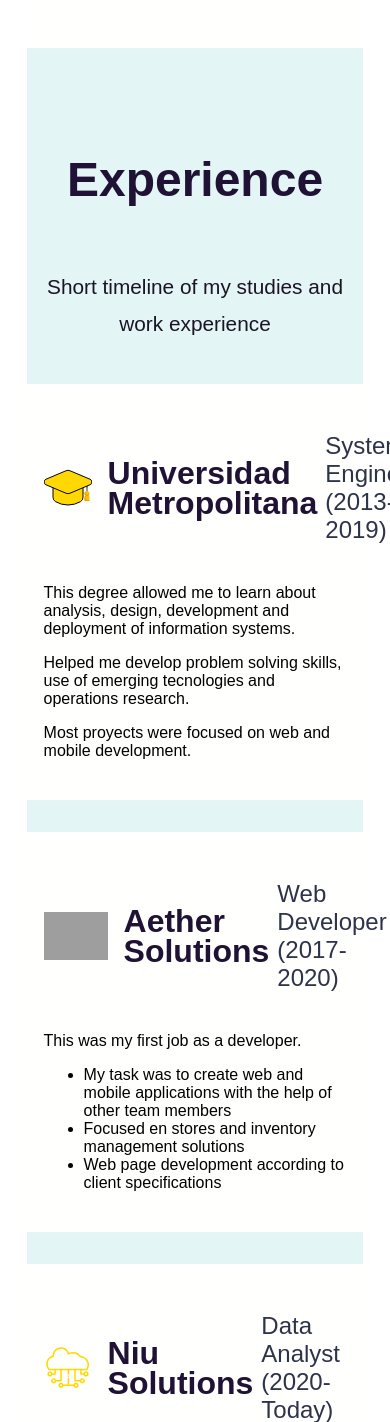
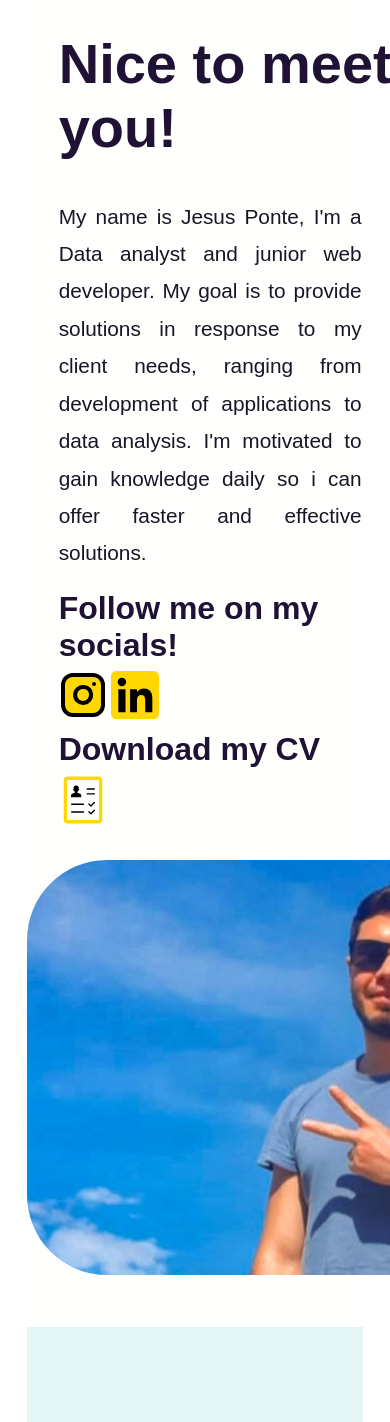
Before and after one commit to Imbravo/pontejesus, a Flask app: page / in a window 390 px wide; the page is wider, and only the part inside the window is pictured. Shown: the part 178-1600 px from the top of that part. Run offline with Flask 2, Linux system fonts and the light colour scheme; grey boxes are pictures that could not be loaded.

Commit message:
-changes 3

```diff
--- a/static/styles.css
+++ b/static/styles.css
@@ -240,10 +240,35 @@
 
 }
 
+.section-1-mobile{
+    display: none;
+}
+
 @media screen and (max-width: 1000px) {
     .section-1{
         display: none;
     }
+
+    .section-1-mobile{
+        display: flex;
+        flex-direction: column;
+    }
+
+    .about-left{
+        width: 100%;
+    }
+
+    .about-left p{
+        width: 90%;
+    }
+
+    .about-right{
+        width: 100%;
+        text-align: center;
+    }
+
+
+
 }
 
 
--- a/templates/index.html
+++ b/templates/index.html
@@ -46,6 +46,35 @@
               <img src="{{url_for('static', filename='img-jesus.jpg') }}" alt="">
           </div>
       </div>
+
+      <div class="section-1-mobile">
+          <div class="about-left">
+              <h1>Nice to meet you!</h1>
+              <p>My name is Jesus Ponte, I'm a Data analyst and junior web developer.
+                  My goal is to provide solutions in response to my client needs,
+                  ranging from development of applications to data analysis. I'm motivated to gain knowledge daily so i
+                  can offer faster and effective solutions.
+
+
+              </p>
+              <h2>Follow me on my socials!</h2>
+              <div class="about-icons">
+                  <img src="{{url_for('static', filename='insta-icon.svg') }}" alt="">
+                  <img src="{{url_for('static', filename='linkedin-icon.svg') }}" alt="">
+              </div>
+              <h2>Download my CV</h2>
+              <div class="about-icons">
+                  <a href="{{url_for('static', filename='Ponte_Jesus_CV_2022.pdf') }}" download="Ponte_Jesus_CV_2022">
+                    <img src="{{url_for('static', filename='cv-icon.svg') }}" alt="">
+                  </a>
+              </div>
+          </div>
+          <div class="about-right">
+              <img src="{{url_for('static', filename='img-jesus-rect.jpg') }}" alt="">
+          </div>
+      </div>
+
+
       <div class="section-2" id="section-2">
           <div class="section-2-title">
               <h2>Experience</h2>
```
